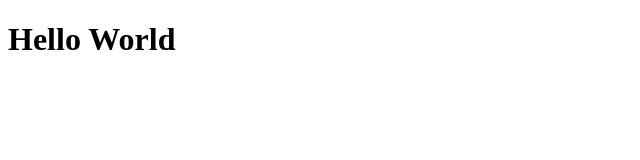
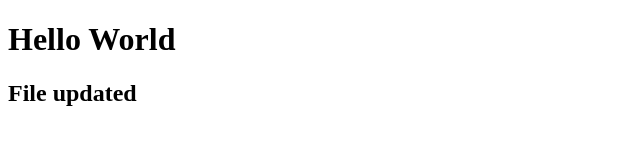
Before and after one commit to Sufiyan-11/Demo-website, a plain HTML site: page index.html in a window 1280 px wide. Shown: the whole page, without its empty margins (0-640 px from the left). Drawn offline with Linux system fonts and the light colour scheme.

Commit message:
File updated succefully

```diff
--- a/index.html
+++ b/index.html
@@ -8,5 +8,6 @@
 </head>
 <body>
    <h1>Hello World</h1>
+   <h2>File updated</h2>
 </body>
 </html>
```
